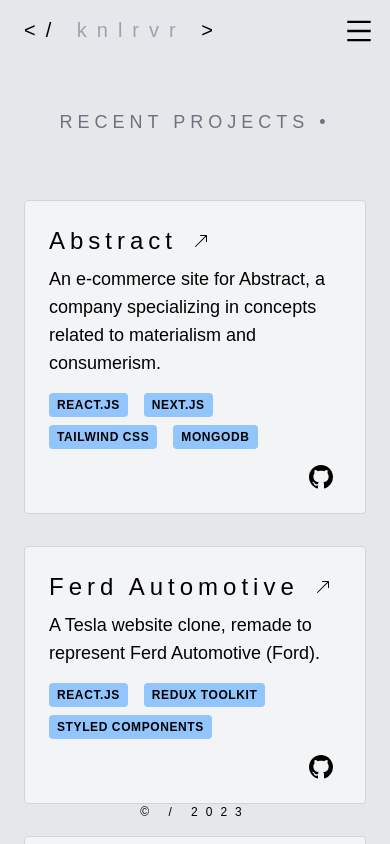
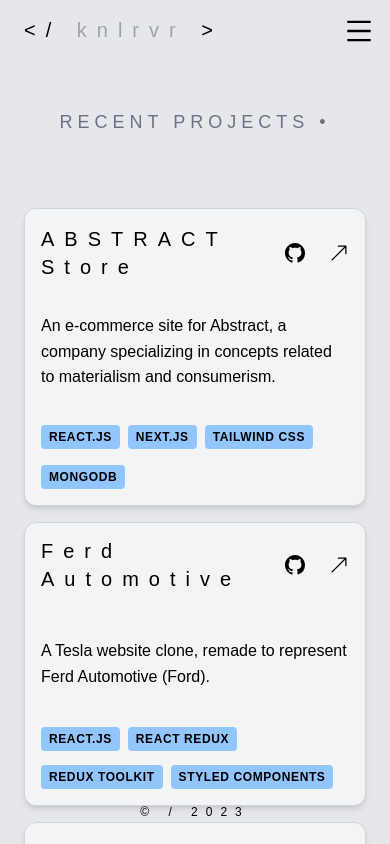
Before and after one commit to knlrvr/knlrvr-portfolio, a Next.js app: page /Projects in a window 390 px wide. Built offline with nearby package versions, Linux system fonts and the light colour scheme.

Commit message:
Update Projects.tsx

```diff
--- a/src/pages/Projects.tsx
+++ b/src/pages/Projects.tsx
@@ -1,5 +1,6 @@
 import Head from 'next/head'
 import Link from 'next/link'
+import Image from 'next/image'
 
 import Header from '@/components/Header'
 import Footer from '@/components/Footer'
@@ -29,163 +30,199 @@
         <h1 className="px-6 text-gray-500 text-lg uppercase tracking-[5px] text-center md:text-left">recent projects &bull; </h1>
       </div>
 
-      <div className="px-6 flex flex-col gap-8 font-thin justify-center items-start py-16 max-w-3xl mx-auto">
+      <div className="mt-12 p-6">
 
         {/** 1 */}
-        <div className="container mx-auto">
-          <div>
-            <div className="bg-gray-100 rounded p-6 border border-gray-300 md:flex justify-between">
-              <div>
-                <Link href="https://abstract-knlrvr.vercel.app" target="_blank" className="flex items-center space-x-4 hover:text-gray-500">
-                  <h4 className="text-2xl font-thin tracking-[5px]">
-                    Abstract
-                  </h4>
-                  <BsArrowUpRight />
+        <div className="grid grid-cols-1 grid-rows-3 md:grid-cols-4 gap-4 group max-w-5xl mx-auto
+                        border border-gray-300 rounded-xl shadow-md md:shadow-none bg-gray-100 mb-4">
+          <div className="hidden col-span-2 row-span-3 w-full h-full md:flex max-w-sm group">
+            <Image
+              src="/abs.png"
+              width="1000"
+              height="0"
+              alt=""
+              className="rounded-l-xl filter grayscale group-hover:filter-none transition duration-300"
+              />
+          </div>
+          <div className="p-4 row-span-1 col-span-2 w-full h-full flex justify-between items-center font-thin text-xl tracking-[10px]">
+            ABSTRACT Store
+            <div className="flex space-x-6">
+            <Link href="https://github.com/knlrvr/abstract">
+              <BsGithub
+                className="hover:text-gray-500" />
             </Link>
-                <p className="my-2 text-lg">
+            <Link href="https://github.com/knlrvr/abstract">
+              <BsArrowUpRight
+                className="hover:text-gray-500" />
+            </Link>
+            </div>
+          </div>
+          <div className="px-4 col-span-2 row-span-1 w-full h-full flex text-left font-thin">
             An e-commerce site for Abstract, a company specializing in concepts related to materialism and consumerism.
-                </p>
-                <div className="flex flex-wrap gap-2 items-center mt-4">
-                  <div className="text-xs uppercase font-bold tracking-wider bg-blue-300 inline-block px-2 py-1 rounded mr-2">
+          </div>
+          <div className="flex flex-wrap gap-2 items-end col-span-2 pb-4 px-4">
+            <div className="text-xs uppercase font-bold tracking-wider bg-blue-300 md:bg-gray-300 inline-block px-2 py-1 rounded
+                            group-hover:bg-blue-300 transition duration-300">
               React.JS
             </div>
-                  <div className="text-xs uppercase font-bold tracking-wider bg-blue-300 inline-block px-2 py-1 rounded mr-2">
+            <div className="text-xs uppercase font-bold tracking-wider bg-blue-300 md:bg-gray-300 inline-block px-2 py-1 rounded
+                            group-hover:bg-blue-300 transition duration-300">
               Next.js
             </div>
-                  <div className="text-xs uppercase font-bold tracking-wider bg-blue-300 inline-block px-2 py-1 rounded mr-2">
+            <div className="text-xs uppercase font-bold tracking-wider bg-blue-300 md:bg-gray-300 inline-block px-2 py-1 rounded
+                            group-hover:bg-blue-300 transition duration-300">
               Tailwind CSS
             </div>
-                  <div className="text-xs uppercase font-bold tracking-wider bg-blue-300 inline-block px-2 py-1 rounded mr-2">
+            <div className="text-xs uppercase font-bold tracking-wider bg-blue-300 md:bg-gray-300 inline-block px-2 py-1 rounded
+                            group-hover:bg-blue-300 transition duration-300">
               MongoDB
             </div>
           </div>
         </div>
-              <div className="text-right md:ml-8 flex justify-end items-center mt-4 md:mt-0 space-x-8 px-2 text-2xl">
+
+        {/** 2 */}
+        <div className="grid grid-cols-1 grid-rows-3 md:grid-cols-4 gap-4 group max-w-5xl mx-auto
+                        border border-gray-300 rounded-xl shadow-md md:shadow-none bg-gray-100 mb-4">
+          <div className="hidden col-span-2 row-span-3 w-full h-full md:flex max-w-sm group">
+            <Image
+              src="/ferd.png"
+              width="1000"
+              height="0"
+              alt=""
+              className="rounded-l-xl filter grayscale group-hover:filter-none transition duration-300"
+              />
+          </div>
+          <div className="px-4 row-span-1 col-span-2 w-full h-full flex justify-between items-center font-thin text-xl tracking-[10px]">
+            Ferd Automotive
+            <div className="flex space-x-6">
+            <Link href="https://github.com/knlrvr/abstract">
+              <BsGithub
+                className="hover:text-gray-500" />
+            </Link>
+            <Link href="https://github.com/knlrvr/abstract">
+              <BsArrowUpRight
+                className="hover:text-gray-500" />
+            </Link>
+            </div>
+          </div>
+          <div className="p-4 col-span-2 row-span-1 w-full h-full flex text-left font-thin">
+            A Tesla website clone, remade to represent Ferd Automotive (Ford).
+          </div>
+          <div className="flex flex-wrap gap-2 items-end col-span-2 pb-4 px-4">
+            <div className="text-xs uppercase font-bold tracking-wider bg-blue-300 md:bg-gray-300 inline-block px-2 py-1 rounded
+                            group-hover:bg-blue-300 transition duration-300">
+              React.JS
+            </div>
+            <div className="text-xs uppercase font-bold tracking-wider bg-blue-300 md:bg-gray-300 inline-block px-2 py-1 rounded
+                            group-hover:bg-blue-300 transition duration-300">
+              React Redux
+            </div>
+            <div className="text-xs uppercase font-bold tracking-wider bg-blue-300 md:bg-gray-300 inline-block px-2 py-1 rounded
+                            group-hover:bg-blue-300 transition duration-300">
+              Redux Toolkit
+            </div>
+            <div className="text-xs uppercase font-bold tracking-wider bg-blue-300 md:bg-gray-300 inline-block px-2 py-1 rounded
+                            group-hover:bg-blue-300 transition duration-300">
+              Styled Components
+            </div>
+          </div>
+        </div>
+
+        {/** 3 */}
+        <div className="grid grid-cols-1 grid-rows-3 md:grid-cols-4 gap-4 group max-w-5xl mx-auto
+                        border border-gray-300 rounded-xl shadow-md md:shadow-none bg-gray-100 mb-4">
+          <div className="hidden col-span-2 row-span-3 w-full h-full md:flex max-w-sm group">
+            <Image
+              src="/waves.png"
+              width="1000"
+              height="0"
+              alt=""
+              className="rounded-l-xl filter grayscale group-hover:filter-none transition duration-300"
+              />
+          </div>
+          <div className="p-4 row-span-1 col-span-2 w-full h-full flex justify-between items-center font-thin text-xl tracking-[10px]">
+            FAKE Company
+            <div className="flex space-x-6">
+            <Link href="https://github.com/knlrvr/abstract">
+              <BsGithub
+                className="hover:text-gray-500" />
+            </Link>
+            <Link href="https://github.com/knlrvr/abstract">
+              <BsArrowUpRight
+                className="hover:text-gray-500" />
+            </Link>
+            </div>
+          </div>
+          <div className="px-4 col-span-2 row-span-1 w-full h-full flex text-left font-thin">
+            A landing page for FAKE, &quot;a company that does not exist.&quot;
+            This site was an experiment for CSS Animations.
+          </div>
+          <div className="flex flex-wrap gap-2 items-end col-span-2 pb-4 px-4">
+            <div className="text-xs uppercase font-bold tracking-wider bg-blue-300 md:bg-gray-300 inline-block px-2 py-1 rounded
+                            group-hover:bg-blue-300 transition duration-300">
+              HTML
+            </div>
+            <div className="text-xs uppercase font-bold tracking-wider bg-blue-300 md:bg-gray-300 inline-block px-2 py-1 rounded
+                            group-hover:bg-blue-300 transition duration-300">
+              CSS
+            </div>
+            <div className="text-xs uppercase font-bold tracking-wider bg-blue-300 md:bg-gray-300 inline-block px-2 py-1 rounded
+                            group-hover:bg-blue-300 transition duration-300">
+              JavaScript
+            </div>
+            <div className="text-xs uppercase font-bold tracking-wider bg-blue-300 md:bg-gray-300 inline-block px-2 py-1 rounded
+                            group-hover:bg-blue-300 transition duration-300">
+              CSS Animations
+            </div>
+          </div>
+        </div>
+
+        {/** 4 */}
+        <div className="grid grid-cols-1 grid-rows-3 md:grid-cols-4 gap-4 group max-w-5xl mx-auto
+                        border border-gray-300 rounded-xl shadow-md md:shadow-none bg-gray-100 mb-12">
+          <div className="hidden col-span-2 row-span-3 w-full h-full md:flex max-w-sm group">
+            <Image
+              src="/portfolio.png"
+              width="1000"
+              height="0"
+              alt=""
+              className="rounded-l-xl filter md:grayscale group-hover:filter-none transition duration-300"
+              />
+          </div>
+          <div className="p-4 row-span-1 col-span-2 w-full h-full flex justify-between items-center font-thin text-xl tracking-[10px]">
+              Personal Portfolio
+            <div className="flex space-x-6">
             <Link href="https://github.com/knlrvr/abstract">
               <BsGithub
                 className="hover:text-gray-500" />
             </Link>
             </div>
           </div>
+          <div className="px-4 col-span-2 row-span-1 w-full h-full flex text-left font-thin">
+            Where you are now!
           </div>
+          <div className="flex flex-wrap gap-2 items-end col-span-2 pb-4 px-4">
+            <div className="text-xs uppercase font-bold tracking-wider bg-blue-300 md:bg-gray-300 inline-block px-2 py-1 rounded
+                            group-hover:bg-blue-300 transition duration-300">
+              react.js
             </div>
-
-        {/** 2 */}
-        <div className="container mx-auto">
-          <div>
-            <div className="bg-gray-100 rounded p-6 border border-gray-300 md:flex justify-between">              <div>
-                <Link href="https://laravel-notification-channels.com/" target="_blank" className="flex items-center space-x-4 hover:text-gray-500">
-                  <h4 className="text-2xl font-thin tracking-[5px]">
-                    Ferd Automotive
-                  </h4>
-                  <BsArrowUpRight />
-                </Link>
-                <p className="my-2 text-lg">
-                  A Tesla website clone, remade to represent Ferd Automotive (Ford).
-                </p>
-                <div className="flex flex-wrap gap-2 items-center mt-4">
-                  <div className="text-xs uppercase font-bold tracking-wider bg-blue-300 inline-block px-2 py-1 rounded mr-2">
-                    React.js
+            <div className="text-xs uppercase font-bold tracking-wider bg-blue-300 md:bg-gray-300 inline-block px-2 py-1 rounded
+                            group-hover:bg-blue-300 transition duration-300">
+              Next.js
             </div>
-                  <div className="text-xs uppercase font-bold tracking-wider bg-blue-300 inline-block px-2 py-1 rounded mr-2">
-                    Redux Toolkit
+            <div className="text-xs uppercase font-bold tracking-wider bg-blue-300 md:bg-gray-300 inline-block px-2 py-1 rounded
+                            group-hover:bg-blue-300 transition duration-300">
+              Tailwind CSS
             </div>
-                  <div className="text-xs uppercase font-bold tracking-wider bg-blue-300 inline-block px-2 py-1 rounded mr-2">
-                    Styled Components
-                  </div>
-                </div>
-              </div>
-              <div className="text-right md:ml-8 flex justify-end items-center mt-4 md:mt-0 space-x-8 px-2 text-2xl">
-                <Link href="https://github.com/knlrvr/ferd">
-                  <BsGithub
-                    className="hover:text-gray-500" />
-                </Link>
-              </div>
+            <div className="text-xs uppercase font-bold tracking-wider bg-blue-300 md:bg-gray-300 inline-block px-2 py-1 rounded
+                            group-hover:bg-blue-300 transition duration-300">
+              CSS Animations
             </div>
           </div>
         </div>
 
-        {/** 3 */}
-        <div className="container mx-auto">
-          <div>
-            <div className="bg-gray-100 rounded p-6 border border-gray-300 md:flex justify-between">
-
-              <div>
-                <Link href="https://knlrvr.github.io/fake" target="_blank" className="flex items-center space-x-4 hover:text-gray-500">
-                  <h4 className="text-2xl font-thin tracking-[5px]">
-                    FAKE Company
-                  </h4>
-                  <BsArrowUpRight />
-                </Link>
-                <p className="my-2 text-lg">
-                  A landing page for FAKE, &quot;a company that does not exist.&quot;
-                </p>
-                <div className="flex flex-wrap gap-2 items-center mt-4">
-                  <div className="text-xs uppercase font-bold tracking-wider bg-blue-300 inline-block px-2 py-1 rounded mr-2">
-                    HTML
-                  </div>
-                  <div className="text-xs uppercase font-bold tracking-wider bg-blue-300 inline-block px-2 py-1 rounded mr-2">
-                    CSS
-                  </div>
-                  <div className="text-xs uppercase font-bold tracking-wider bg-blue-300 inline-block px-2 py-1 rounded mr-2">
-                    JavaScript
-                  </div>
-                  <div className="text-xs uppercase font-bold tracking-wider bg-blue-300 inline-block px-2 py-1 rounded mr-2">
-                    CSS Animations
-                  </div>
-                </div>
-              </div>
-              <div className="text-right md:ml-8 flex justify-end items-center mt-4 md:mt-0 space-x-8 px-2 text-2xl">
-                <Link href="https://github.com/knlrvr/fake">
-                  <BsGithub
-                    className="hover:text-gray-500" />
-                </Link>
-              </div>
-            </div>
-          </div>
-        </div>
-
-        {/** 4 */}
-        <div className="container mx-auto">
-          <div>
-            <div className="bg-gray-100 rounded p-6 border border-gray-300 md:flex justify-between">
-              <div>
-                <Link href="https://knlrvr.github.io/REST-Countries" target="_blank" className="flex items-center space-x-4 hover:text-gray-500">
-                  <h4 className="text-2xl font-thin tracking-[5px]">
-                    REST Countries
-                  </h4>
-                  <BsArrowUpRight />
-                </Link>
-                <p className="my-2 text-lg">
-                  My REST Countries API solution.
-                </p>
-                <div className="flex flex-wrap gap-2 items-center mt-4">
-                  <div className="text-xs uppercase font-bold tracking-wider bg-blue-300 inline-block px-2 py-1 rounded mr-2">
-                    HTML
-                  </div>
-                  <div className="text-xs uppercase font-bold tracking-wider bg-blue-300 inline-block px-2 py-1 rounded mr-2">
-                    CSS
-                  </div>
-                  <div className="text-xs uppercase font-bold tracking-wider bg-blue-300 inline-block px-2 py-1 rounded mr-2">
-                    JavaScript
-                  </div>
-                  <div className="text-xs uppercase font-bold tracking-wider bg-blue-300 inline-block px-2 py-1 rounded mr-2">
-                    REST API
-                  </div>
-                </div>
-              </div>
-              <div className="text-right md:ml-8 flex justify-end items-center mt-4 md:mt-0 space-x-8 px-2 text-2xl">
-                <Link href="https://github.com/knlrvr/REST-Countries">
-                  <BsGithub
-                    className="hover:text-gray-500" />
-                </Link>
-              </div>
-            </div>
-          </div>
-        </div>
 
       </div>
     </div>
-
   )
 }
```
Lines whose indentation alone changed are shown as unchanged.
